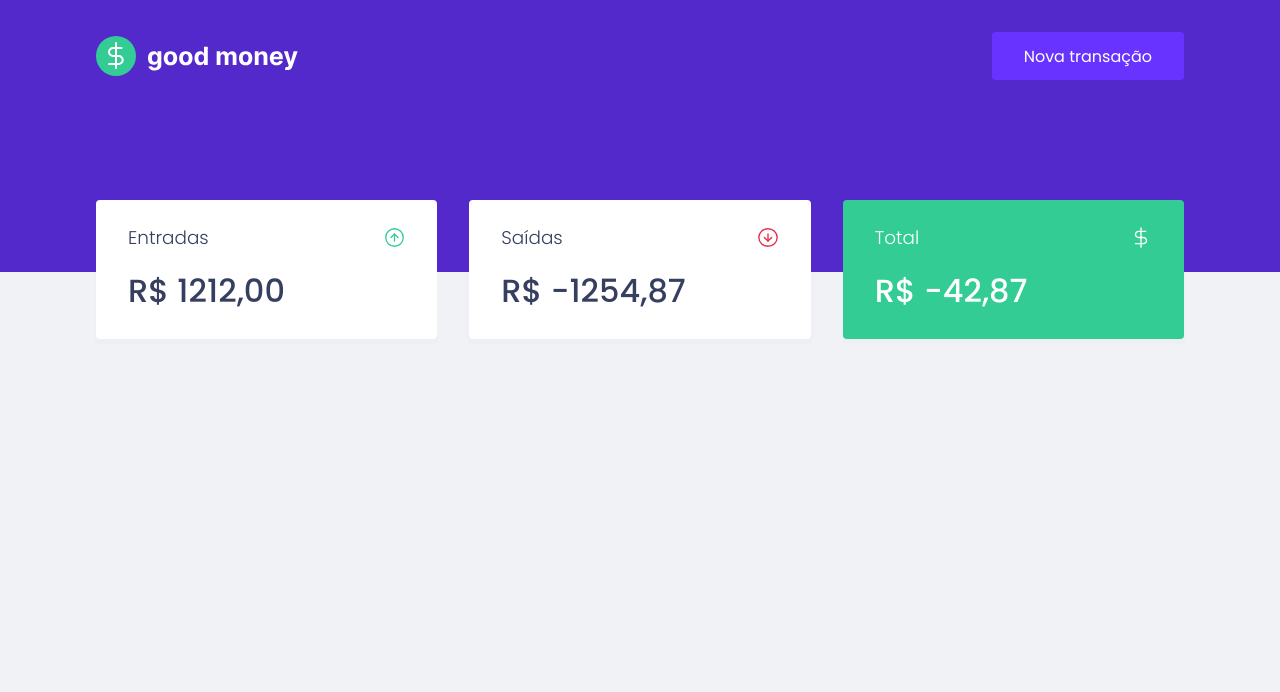
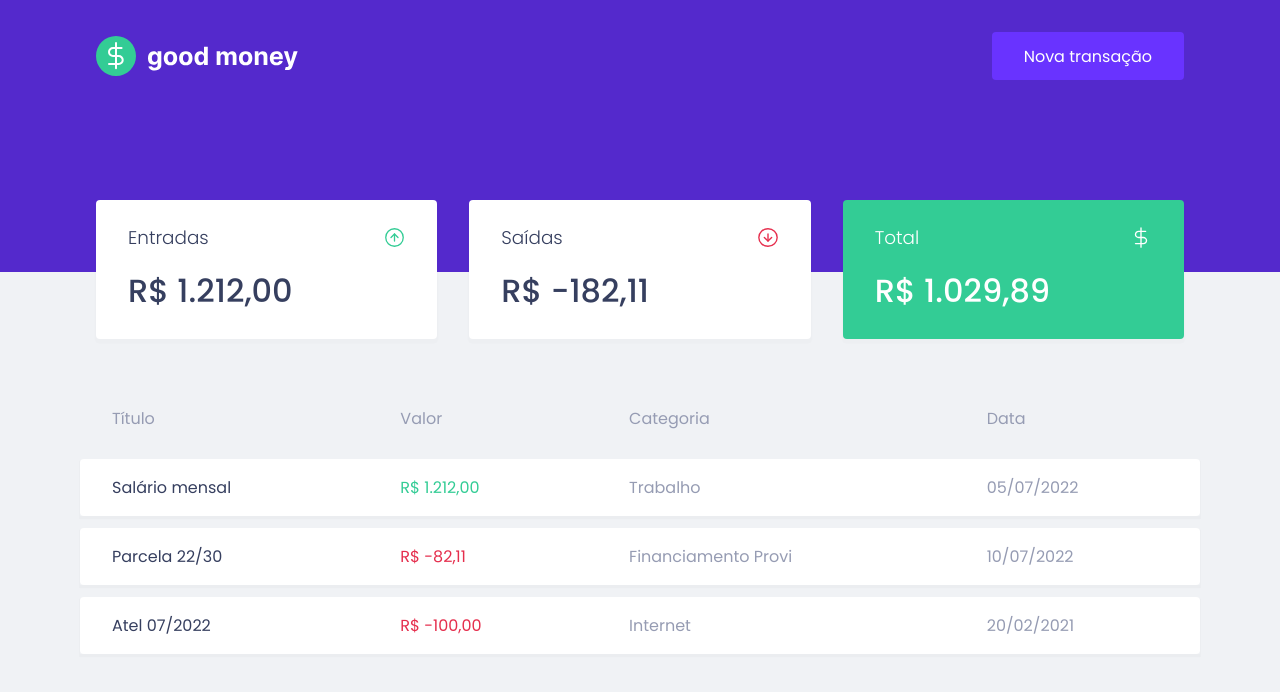
Before and after one commit to edsonrdev/good-money, a React (Create React App) app: page / in a window 1280 px wide. Shown: the top 692 px of the page. Built offline with nearby package versions, Linux system fonts and the light colour scheme.

Commit message:
feat: style transactions table component && add semantic class to global style

```diff
--- a/src/App.tsx
+++ b/src/App.tsx
@@ -1,6 +1,7 @@
 import { GlobalStyle } from "./styles/global";
 import { Header } from "./components/Header";
 import { Dashboard } from "./components/Dashboard";
+import { TransactionsTable } from "./components/TransactionsTable";
 
 export const App = () => {
   return (
@@ -8,6 +9,7 @@ export const App = () => {
       <GlobalStyle />
       <Header />
       <Dashboard />
+      <TransactionsTable />
     </>
   );
 };
--- a/src/components/Summary/index.tsx
+++ b/src/components/Summary/index.tsx
@@ -11,7 +11,7 @@ export const Summary = () => {
           <p>Entradas</p>
           <img src={incomeImg} alt="Entradas" />
         </header>
-        <strong>R$ 1212,00</strong>
+        <strong>R$ 1.212,00</strong>
       </div>
 
       <div>
@@ -19,7 +19,7 @@ export const Summary = () => {
           <p>Saídas</p>
           <img src={outcomeImg} alt="Saídas" />
         </header>
-        <strong>R$ -1254,87</strong>
+        <strong>R$ -182,11</strong>
       </div>
 
       <div className="highlight-background">
@@ -27,7 +27,7 @@ export const Summary = () => {
           <p>Total</p>
           <img src={totalImg} alt="Total" />
         </header>
-        <strong>R$ -42,87</strong>
+        <strong>R$ 1.029,89</strong>
       </div>
     </Container>
   );
--- /dev/null
+++ b/src/components/TransactionsTable/index.tsx
@@ -0,0 +1,39 @@
+import { Container } from "./styles";
+
+export const TransactionsTable = () => {
+  return (
+    <Container>
+      <table>
+        <thead>
+          <tr>
+            <th>Título</th>
+            <th>Valor</th>
+            <th>Categoria</th>
+            <th>Data</th>
+          </tr>
+        </thead>
+
+        <tbody>
+          <tr>
+            <td>Salário mensal</td>
+            <td className="deposit">R$ 1.212,00</td>
+            <td>Trabalho</td>
+            <td>05/07/2022</td>
+          </tr>
+          <tr>
+            <td>Parcela 22/30</td>
+            <td className="withdraw">R$ -82,11</td>
+            <td>Financiamento Provi</td>
+            <td>10/07/2022</td>
+          </tr>
+          <tr>
+            <td>Atel 07/2022</td>
+            <td className="withdraw">R$ -100,00</td>
+            <td>Internet</td>
+            <td>20/02/2021</td>
+          </tr>
+        </tbody>
+      </table>
+    </Container>
+  );
+};
--- /dev/null
+++ b/src/components/TransactionsTable/styles.ts
@@ -0,0 +1,45 @@
+import styled from "styled-components";
+
+export const Container = styled.div`
+  max-width: 1120px;
+  margin: 0 auto;
+  /* margin-top: 4rem; */
+
+  table {
+    width: 100%;
+    border-spacing: 0 0.75rem;
+
+    th {
+      color: var(--text-body);
+      font-weight: 400;
+      padding: 1rem 2rem;
+      text-align: left;
+      line-height: 1.5rem;
+    }
+
+    td {
+      padding: 1rem 2rem;
+      border: 0;
+      background: var(--shape);
+      color: var(--text-body);
+
+      &:first-child {
+        color: var(--text-title);
+        border-radius: 0.25rem 0 0 0.25rem;
+      }
+
+      &:last-child {
+        border-radius: 0 0.25rem 0.25rem 0;
+      }
+    }
+
+    tbody tr {
+      box-shadow: 0 0.15rem 0 0.05rem rgba(0, 0, 0, 0.02);
+      overflow: hidden;
+
+      &:hover {
+        filter: brightness(0.97);
+      }
+    }
+  }
+`;
--- a/src/styles/global.ts
+++ b/src/styles/global.ts
@@ -50,4 +50,12 @@ export const GlobalStyle = createGlobalStyle`
       opacity: 0.6;
       cursor: not-allowed;
    }
+
+   .deposit {
+      color: var(--green) !important;
+   }
+
+   .withdraw {
+      color: var(--red) !important;
+   }
 `;
```
